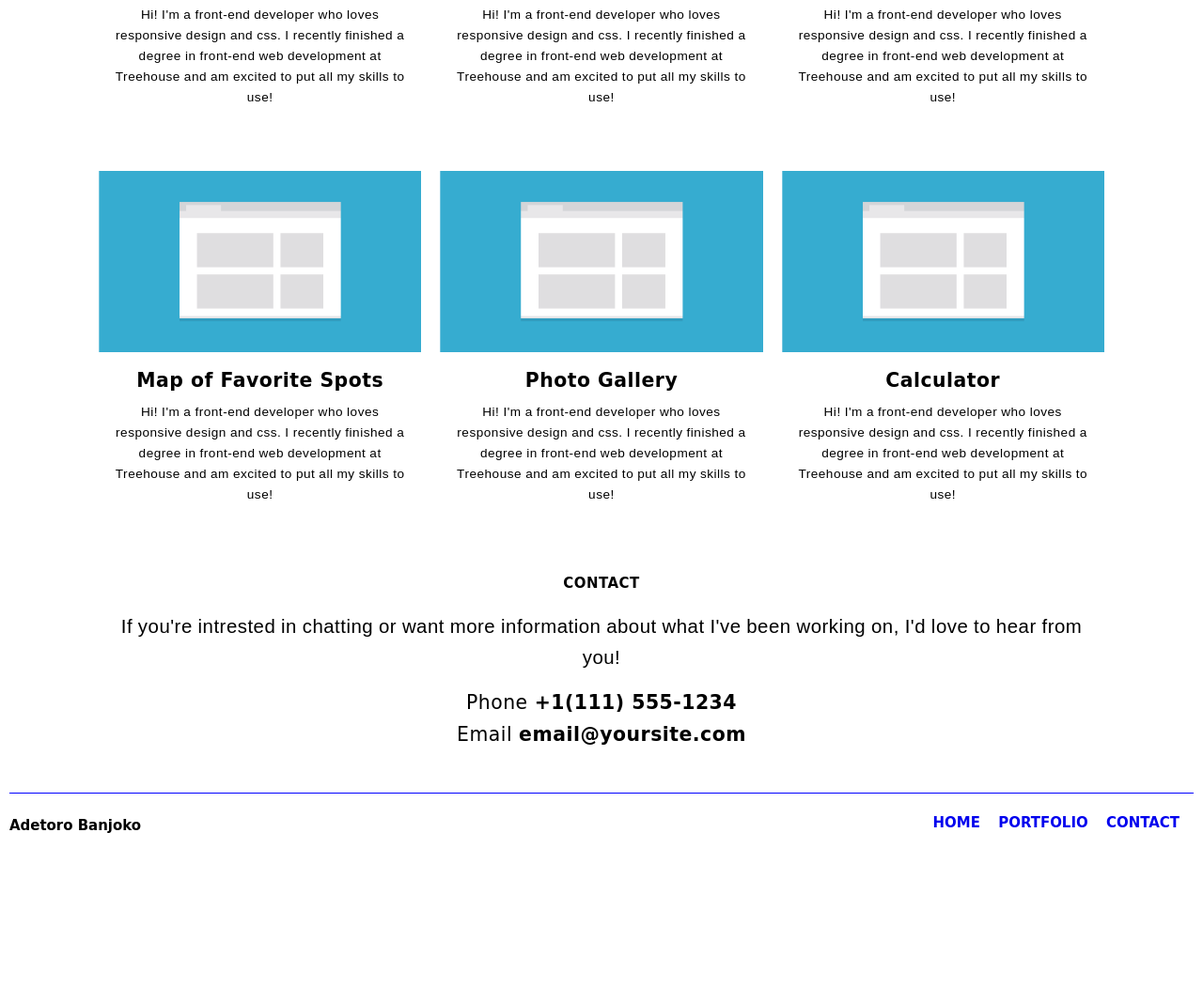
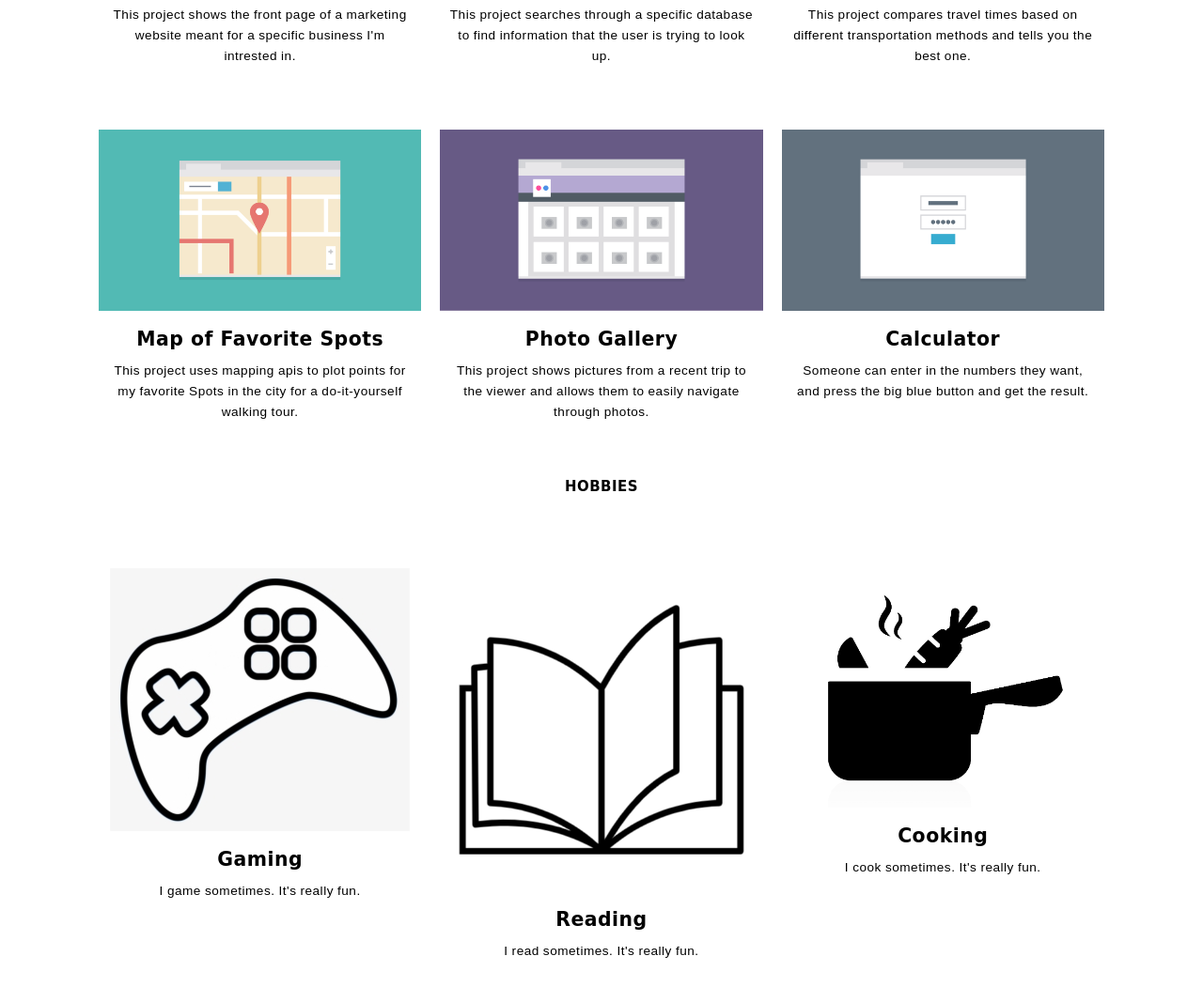
Before and after one commit to Remi-Banjoko/techdegree-project-2, a plain HTML site: page index.html in a window 1280 px wide. Shown: the part 800-1851 px from the top of the page at 94% size. Before the commit the page ends 1718 px from the top, so only its background shows below. Drawn offline with Linux system fonts and the light colour scheme; a web font is replaced by a local one.

Commit message:
Updated images, text, and code

```diff
--- a/css/styles.css
+++ b/css/styles.css
@@ -21,6 +21,12 @@ img {
 
   }
 
+  nav ul li a :hover {
+
+color: pink;
+
+
+}
 
 .flex-container{
 
@@ -217,14 +223,19 @@ footer {
         /* vertical-align: top;
         width:30%;
         display:inline-block; */
-        width:30%;
-        float:right
+        width:40%;
+        order: 2 ;
+
 
     }
 
     .header_info{
 
-        overflow: auto;
+        /* overflow: auto; */
+        display: flex;
+        flex-direction: row;
+        justify-content: space-between;
+
 
     }
 
--- a/index.html
+++ b/index.html
@@ -29,6 +29,7 @@
                         <ul>
                             <li> <a href="#"> <strong>HOME</strong> </a> </li>
                             <li> <a href="#portfolio"> <strong>PORTFOLIO</strong></a> </li>
+                            <li> <a href="#hobbies"> <strong>Hobbies</strong></a> </li>
                             <li> <a href="#contact"> <strong>CONTACT</strong>  </a> </li>
                         </ul>
 
@@ -63,59 +64,93 @@
 
                     <img class= "section_image" src="images/portfolio-1.png" alt="" >
                     <p class= "section_header"> Marketing Page </p >
-                    <p class= "section_text"> Hi! I'm a front-end developer who loves responsive design and css.
-                        I recently finished a degree in front-end web development at Treehouse
-                        and am excited to put all my skills to use!
+                    <p class= "section_text"> This project shows the front page of a marketing website meant for a
+                        specific business I'm intrested in.
                     </p>
                 </div>
 
                 <div class="col">
 
-                    <img class= "section_image" src="images/portfolio-1.png" alt="" >
+                    <img class= "section_image" src="images/portfolio-2.png" alt="" >
                     <p class= "section_header"> Search Page </p >
-                    <p class= "section_text"> Hi! I'm a front-end developer who loves responsive design and css.
-                     I recently finished a degree in front-end web development at Treehouse
-                     and am excited to put all my skills to use!
+                    <p class= "section_text"> This project searches through a specific database to find information that
+                        the user is trying to look up.
                     </p>
                 </div>
 
                 <div class="col">
-                    <img class= "section_image" src="images/portfolio-1.png" alt="" >
+                    <img class= "section_image" src="images/portfolio-3.png" alt="" >
                     <p class= "section_header"> Travel App </p >
-                    <p class= "section_text"> Hi! I'm a front-end developer who loves responsive design and css.
-                        I recently finished a degree in front-end web development at Treehouse
-                        and am excited to put all my skills to use!
+                    <p class= "section_text"> This project compares travel times based on different transportation methods
+                        and tells you the best one.
                     </p>
              </div>
 
                 <div class="col">
-                    <img class= "section_image" src="images/portfolio-1.png" alt="" >
+                    <img class= "section_image" src="images/portfolio-4.png" alt="" >
                     <p class= "section_header"> Map of Favorite Spots </p >
-                    <p class= "section_text"> Hi! I'm a front-end developer who loves responsive design and css.
-                        I recently finished a degree in front-end web development at Treehouse
-                        and am excited to put all my skills to use!
+                    <p class= "section_text"> This project uses mapping apis to plot points for my favorite Spots
+                        in the city for a do-it-yourself walking tour.
                     </p>
                 </div>
 
                 <div class="col">
-                    <img class= "section_image" src="images/portfolio-1.png" alt="" >
+                    <img class= "section_image" src="images/portfolio-5.png" alt="" >
                     <p class= "section_header"> Photo Gallery </p >
-                    <p class= "section_text"> Hi! I'm a front-end developer who loves responsive design and css.
-                        I recently finished a degree in front-end web development at Treehouse
-                        and am excited to put all my skills to use!
+                    <p class= "section_text"> This project shows pictures from a recent trip to the viewer and allows
+                        them to easily navigate through photos.
                     </p>
                 </div>
 
                 <div class="col">
-                    <img class= "section_image" src="images/portfolio-1.png" alt="" >
+                    <img class= "section_image" src="images/portfolio-6.png" alt="" >
                     <p class= "section_header"> Calculator </p>
-                    <p class= "section_text"> Hi! I'm a front-end developer who loves responsive design and css.
-                        I recently finished a degree in front-end web development at Treehouse
-                        and am excited to put all my skills to use!
+                    <p class= "section_text"> Someone can enter in the numbers they want, and press the big blue button
+                        and get the result.
                     </p>
                 </div>
 
             </div>
+
+            <div class="col box-3" id = "hobbies">
+
+                <h2> HOBBIES </h2>
+
+            </div>
+
+            <div class="flex-container">
+
+                <div class="col">
+
+                    <img class= "section_image" src="images/portfolio-7.png" alt="" >
+                    <p class= "section_header"> Gaming </p >
+                    <p class= "section_text"> I game sometimes. It's really fun.
+                    </p>
+
+                </div>
+
+                <div class="col">
+
+                    <img class= "section_image" src="images/portfolio-8.png" alt="" >
+                    <p class= "section_header"> Reading </p >
+                    <p class= "section_text"> I read sometimes. It's really fun.
+                    </p>
+
+                </div>
+
+                <div class="col">
+
+                    <img class= "section_image" src="images/portfolio-9.png" alt="" >
+                    <p class= "section_header"> Cooking </p >
+                    <p class= "section_text"> I cook sometimes. It's really fun.
+                    </p>
+
+                </div>
+
+            </div>
+
+
+
 
             <div class="col box-3">
 
@@ -138,6 +173,7 @@
                 <li class="top"><a href=#top><h4> BACK TO TOP </h4></a></li>
                 <li class="full"><a href=#top><h4>HOME</h4></a> </li>
                 <li class="full"><a href=#portfolio><h4>PORTFOLIO</h4></a> </li>
+                <li class="full"><a href=#hobbies><h4>Hobbies</h4></a> </li>
                 <li class="full"><a href=#contact><h4>CONTACT</h4></a> </li>
 
             </ul>
```
Also changed, not shown: images/portfolio-7.png (added), images/portfolio-8.png (added), images/portfolio-9.png (added), mockups/responsive-website_tablet768.png.
